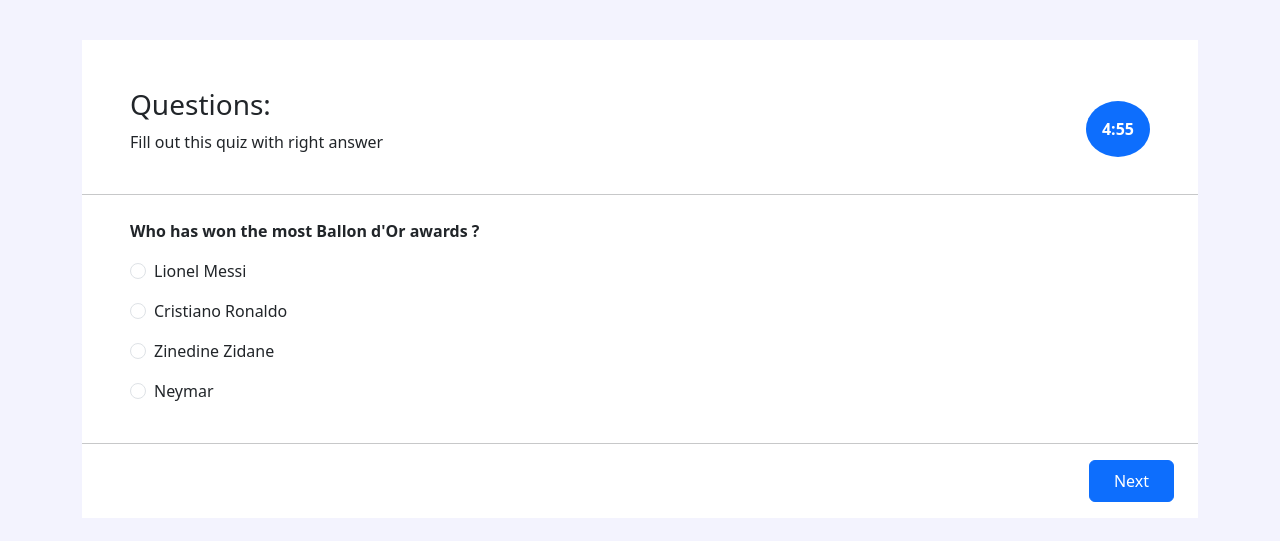
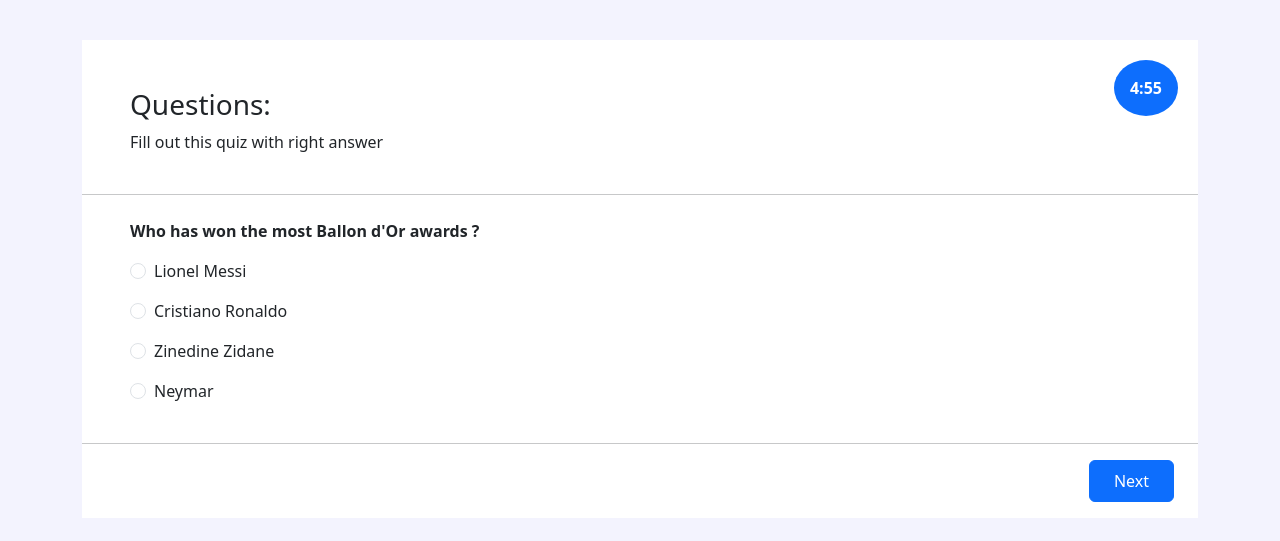
Before and after one commit to Omar-ElMoataz282/Quiz, a React (Vite) app: page / in a window 1280 px wide. Shown: the part 121-662 px from the top of the page. Built offline with nearby package versions, Linux system fonts and the light colour scheme.

Commit message:
Add Some Style To Timer

```diff
--- a/src/Components/Quiz/Quiz.jsx
+++ b/src/Components/Quiz/Quiz.jsx
@@ -86,7 +86,7 @@
     <Container className="min-vh-100 d-flex align-items-center">
       {!showResult ? (
         <div className="bg-white w-100">
-          <div className="p-5 pb-2 d-flex justify-content-between align-items-center">
+          <div className="p-5 pb-2 position-relative">
             <div>
               <h3>{curQue === 0 ? `Questions:` : `Question ${curQue + 1}`}</h3>
               <p>{curQue === 0 && "Fill out this quiz with right answer"}</p>
--- a/src/Components/Timer/Timer.jsx
+++ b/src/Components/Timer/Timer.jsx
@@ -47,7 +47,10 @@
   }, []);
 
   return (
-    <div className="bg-primary fw-bold text-white p-3 rounded-circle">
+    <div
+      className="bg-primary fw-bold text-white p-3 rounded-circle position-absolute"
+      style={{ top: "20px", right: "20px" }}
+    >
       {formatTime(timeRemaining)}
     </div>
   );
```
